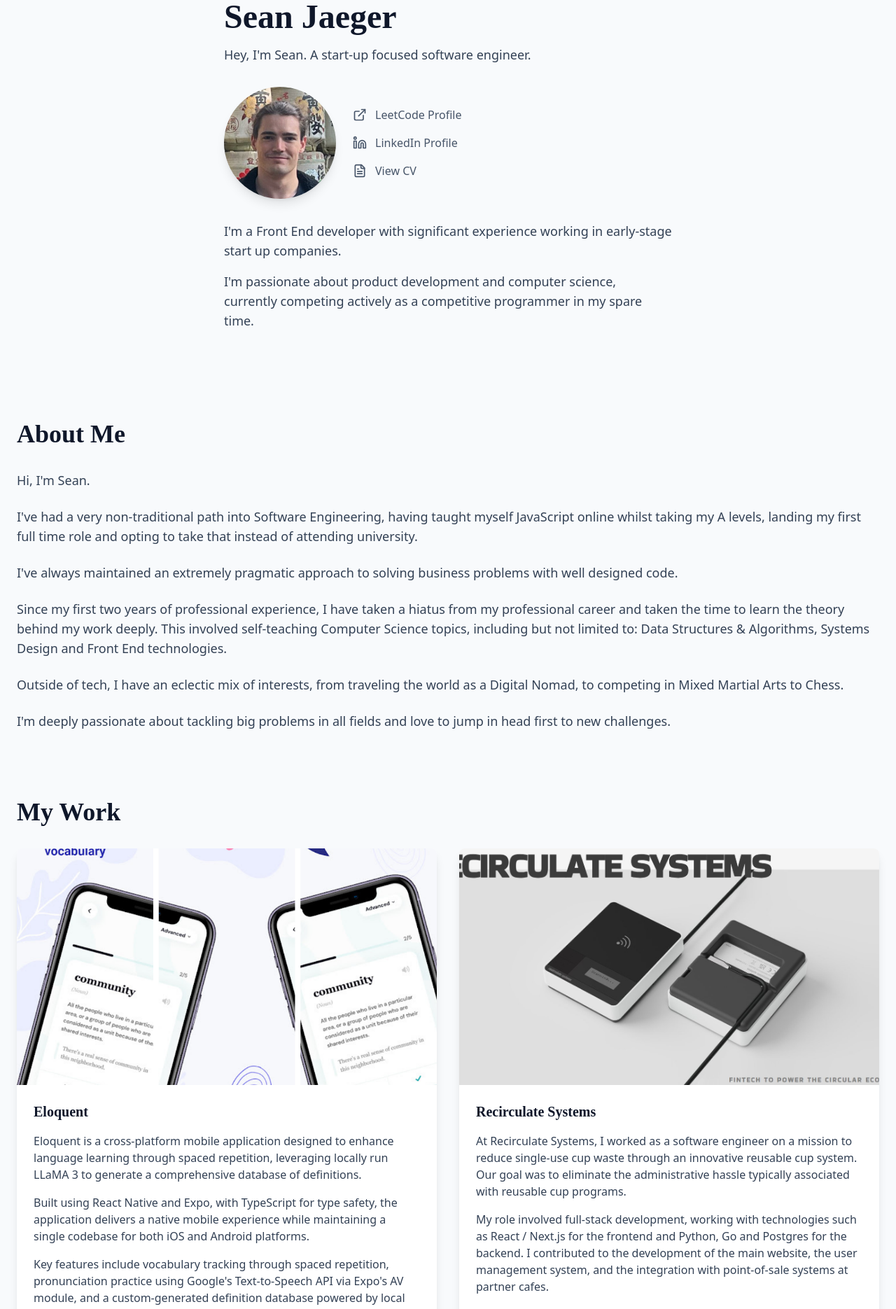
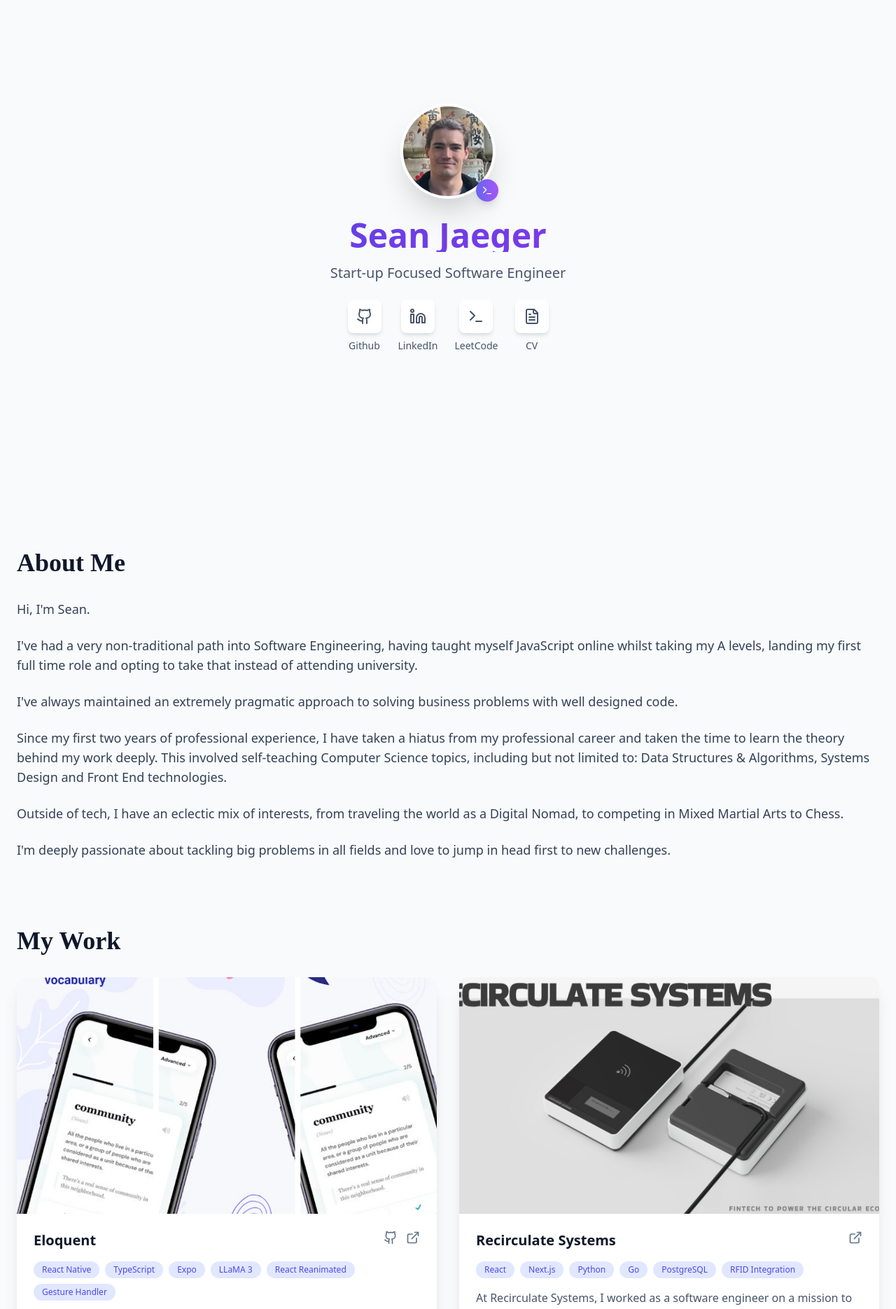
Before and after one commit to SeanJaeger1/Portfolio, a Next.js app: page / in a window 1280 px wide. Shown: the part 260-2130 px from the top of the page at 70% size. Built offline with nearby package versions, Linux system fonts and the light colour scheme.

Commit message:
Added scroll indicator and updated UX

```diff
--- a/components/IntroSection.tsx
+++ b/components/IntroSection.tsx
@@ -1,126 +1,115 @@
 import { FC } from 'react'
+import { motion } from 'framer-motion'
+import { Github, Linkedin, FileText, Terminal } from 'lucide-react'
 import Image from 'next/image'
-import { motion } from 'framer-motion'
-import { ExternalLink, Linkedin, FileText } from 'lucide-react'
-
-interface LinkData {
-  icon: typeof ExternalLink
-  text: string
-  url: string
-  ariaLabel: string
-}
 
 const IntroSection: FC = () => {
-  const links: LinkData[] = [
+  const links = [
     {
-      icon: ExternalLink,
-      text: 'LeetCode Profile',
-      url: 'https://leetcode.com/seanjaeger/',
-      ariaLabel: 'Visit my LeetCode profile',
+      icon: Github,
+      text: 'Github',
+      url: 'https://github.com/seanjaeger',
+      ariaLabel: 'View my GitHub profile',
     },
     {
       icon: Linkedin,
-      text: 'LinkedIn Profile',
+      text: 'LinkedIn',
       url: 'https://www.linkedin.com/in/sean-jaeger/',
       ariaLabel: 'Connect with me on LinkedIn',
     },
     {
+      icon: Terminal,
+      text: 'LeetCode',
+      url: 'https://leetcode.com/seanjaeger/',
+      ariaLabel: 'View my LeetCode profile',
+    },
+    {
       icon: FileText,
-      text: 'View CV',
+      text: 'CV',
       url: '/Sean-Jaeger-CV.pdf',
       ariaLabel: 'Download my CV',
     },
   ]
 
-  const containerVariants = {
-    hidden: { opacity: 0, y: 20 },
-    visible: {
-      opacity: 1,
-      y: 0,
-      transition: {
-        duration: 0.6,
-        staggerChildren: 0.2,
-      },
-    },
-  }
-
-  const itemVariants = {
-    hidden: { opacity: 0, x: -20 },
-    visible: { opacity: 1, x: 0 },
-  }
-
   return (
-    <motion.section
+    <section
       id="intro"
-      aria-label="Introduction"
-      initial="hidden"
-      animate="visible"
-      variants={containerVariants}
-      className="max-w-2xl mx-auto px-4 py-8"
+      className="min-h-[90vh] flex flex-col justify-center relative"
     >
-      <motion.h1
-        variants={itemVariants}
-        className="text-4xl md:text-5xl font-kaisei font-bold text-slate-900 dark:text-slate-100"
-      >
-        Sean Jaeger
-      </motion.h1>
-
-      <motion.p
-        variants={itemVariants}
-        className="mt-4 text-lg text-slate-700 dark:text-slate-300"
-      >
-        Hey, I'm Sean. A start-up focused software engineer.
-      </motion.p>
+      <div className="absolute inset-0 bg-gradient-to-br from-indigo-50 to-purple-50 dark:from-slate-900 dark:to-slate-800 -z-10" />
 
       <motion.div
-        variants={itemVariants}
-        className="my-8 flex flex-col md:flex-row items-center gap-6"
+        initial={{ opacity: 0, y: 20 }}
+        animate={{ opacity: 1, y: 0 }}
+        transition={{ duration: 0.6 }}
+        className="space-y-6"
       >
-        <div className="relative w-32 h-32 md:w-40 md:h-40 flex-shrink-0">
+        <motion.div
+          initial={{ opacity: 0, scale: 0.9 }}
+          animate={{ opacity: 1, scale: 1 }}
+          transition={{ delay: 0.2 }}
+          className="relative w-32 h-32 mx-auto mb-8"
+        >
           <Image
             src="/headshot.jpg"
             alt="Sean Jaeger"
             fill
-            className="rounded-full object-cover shadow-lg"
-            sizes="(max-width: 768px) 128px, 160px"
+            className="rounded-full object-cover shadow-2xl ring-4 ring-white dark:ring-slate-700"
+            sizes="128px"
             priority
           />
+          <div className="absolute -bottom-2 -right-2 bg-gradient-to-r from-indigo-500 to-purple-500 w-8 h-8 rounded-full flex items-center justify-center shadow-lg">
+            <Terminal className="w-4 h-4 text-white" />
+          </div>
+        </motion.div>
+
+        <div className="text-center space-y-4">
+          <motion.h1
+            initial={{ opacity: 0, y: 20 }}
+            animate={{ opacity: 1, y: 0 }}
+            transition={{ delay: 0.3 }}
+            className="text-4xl md:text-5xl font-bold bg-clip-text text-transparent bg-gradient-to-r from-indigo-600 to-purple-600 dark:from-indigo-400 dark:to-purple-400"
+          >
+            Sean Jaeger
+          </motion.h1>
+
+          <motion.p
+            initial={{ opacity: 0, y: 20 }}
+            animate={{ opacity: 1, y: 0 }}
+            transition={{ delay: 0.4 }}
+            className="text-xl text-slate-600 dark:text-slate-300"
+          >
+            Start-up Focused Software Engineer
+          </motion.p>
         </div>
 
-        <div className="flex flex-col gap-4">
-          {links.map(({ icon: Icon, text, url, ariaLabel }, index) => (
+        <motion.div
+          initial={{ opacity: 0, y: 20 }}
+          animate={{ opacity: 1, y: 0 }}
+          transition={{ delay: 0.5 }}
+          className="flex justify-center gap-6 mt-8"
+        >
+          {links.map(({ icon: Icon, url, text, ariaLabel }) => (
             <motion.a
-              key={index}
+              key={url}
               href={url}
               target="_blank"
               rel="noopener noreferrer"
               aria-label={ariaLabel}
-              className="flex items-center gap-3 text-slate-600 hover:text-slate-900 dark:text-slate-400
-                dark:hover:text-slate-100 transition-colors duration-200"
-              variants={itemVariants}
-              whileHover={{ scale: 1.05 }}
+              whileHover={{ scale: 1.1 }}
               whileTap={{ scale: 0.95 }}
+              className="flex flex-col items-center gap-2 text-slate-600 hover:text-indigo-600 dark:text-slate-400
+                dark:hover:text-indigo-400 transition-colors duration-200"
             >
-              <Icon className="w-5 h-5" />
-              <span className="text-base">{text}</span>
+              <div className="p-3 rounded-lg bg-white dark:bg-slate-800 shadow-md hover:shadow-xl transition-shadow duration-200">
+                <Icon className="w-6 h-6" />
+              </div>
+              <span className="text-sm font-medium">{text}</span>
             </motion.a>
           ))}
-        </div>
+        </motion.div>
       </motion.div>
-
-      <motion.div variants={itemVariants} className="space-y-4">
-        <p className="text-lg text-slate-700 dark:text-slate-300">
-          I'm a Front End developer with significant experience working in
-          early-stage start up companies.
-        </p>
-
-        <p className="text-lg text-slate-700 dark:text-slate-300">
-          I'm passionate about product development and computer science,
-          currently competing actively as a competitive programmer in my spare
-          time.
-        </p>
-      </motion.div>
-    </motion.section>
+    </section>
   )
 }
 
--- a/components/ProjectCard.tsx
+++ b/components/ProjectCard.tsx
@@ -1,12 +1,14 @@
 import { FC } from 'react'
 import Image, { StaticImageData } from 'next/image'
 import { motion } from 'framer-motion'
-import { ANIMATION_VARIANTS } from '../constants/animations'
+import { ExternalLink, Github } from 'lucide-react'
 
 interface ProjectCardProps {
   title: string
   image: StaticImageData
   link: string
+  github?: string
+  tech: string[]
   description: string[]
 }
 
@@ -14,37 +16,73 @@ const ProjectCard: FC<ProjectCardProps> = ({
   title,
   image,
   link,
+  github,
+  tech,
   description,
 }) => (
   <motion.article
-    variants={ANIMATION_VARIANTS.item}
-    className="rounded-lg overflow-hidden bg-white dark:bg-slate-800 shadow-lg hover:shadow-xl
-      transition-shadow duration-300"
+    initial={{ opacity: 0, y: 20 }}
+    whileInView={{ opacity: 1, y: 0 }}
+    viewport={{ once: true }}
+    className="group rounded-xl overflow-hidden bg-white dark:bg-slate-800 shadow-xl hover:shadow-2xl
+      transition-all duration-300 transform hover:-translate-y-1"
   >
-    <a href={link} target="_blank" rel="noopener noreferrer" className="block">
-      <div className="relative aspect-video w-full">
+    <div className="relative aspect-video w-full overflow-hidden">
       <Image
         src={image}
         alt={`${title} Screenshot`}
         fill
-          className="object-cover"
+        className="object-cover transform group-hover:scale-105 transition-transform duration-300"
         sizes="(max-width: 768px) 100vw, (max-width: 1200px) 50vw, 33vw"
       />
+      <div className="absolute inset-0 bg-gradient-to-t from-black/50 to-transparent opacity-0 group-hover:opacity-100 transition-opacity duration-300" />
     </div>
-      <div className="p-6">
-        <h3 className="text-xl font-kaisei font-bold text-slate-900 dark:text-slate-100 mb-4">
+
+    <div className="p-6 space-y-4">
+      <div className="flex justify-between items-start">
+        <h3 className="text-xl font-bold text-slate-900 dark:text-slate-100">
           {title}
         </h3>
+        <div className="flex gap-3">
+          {github && (
+            <a
+              href={github}
+              target="_blank"
+              rel="noopener noreferrer"
+              className="text-slate-500 hover:text-indigo-500 dark:text-slate-400 dark:hover:text-indigo-400"
+            >
+              <Github className="w-5 h-5" />
+            </a>
+          )}
+          <a
+            href={link}
+            target="_blank"
+            rel="noopener noreferrer"
+            className="text-slate-500 hover:text-indigo-500 dark:text-slate-400 dark:hover:text-indigo-400"
+          >
+            <ExternalLink className="w-5 h-5" />
+          </a>
+        </div>
+      </div>
+
+      <div className="flex flex-wrap gap-2">
+        {tech.map((item) => (
+          <span
+            key={item}
+            className="px-3 py-1 text-xs font-medium rounded-full bg-indigo-100 text-indigo-600
+              dark:bg-indigo-900/30 dark:text-indigo-400"
+          >
+            {item}
+          </span>
+        ))}
+      </div>
+
       {description.map((paragraph, index) => (
-          <p
-            key={index}
-            className="text-slate-700 dark:text-slate-300 mt-4 first:mt-0"
-          >
+        <p key={index} className="text-slate-600 dark:text-slate-300">
           {paragraph}
         </p>
       ))}
     </div>
-    </a>
   </motion.article>
 )
 
--- a/data/projectsData.ts
+++ b/data/projectsData.ts
@@ -9,6 +9,8 @@ export interface Project {
   image: StaticImageData
   link: string
   description: string[]
+  github?: string
+  tech: string[]
 }
 
 export const projects: Project[] = [
@@ -16,6 +18,15 @@ export const projects: Project[] = [
     title: 'Eloquent',
     image: EloquentImage,
     link: 'https://eloquent-nine.vercel.app/',
+    github: 'https://github.com/yourusername/eloquent', // Add if available
+    tech: [
+      'React Native',
+      'TypeScript',
+      'Expo',
+      'LLaMA 3',
+      'React Reanimated',
+      'Gesture Handler',
+    ],
     description: [
       'Eloquent is a cross-platform mobile application designed to enhance language learning through spaced repetition, leveraging locally run LLaMA 3 to generate a comprehensive database of definitions.',
       'Built using React Native and Expo, with TypeScript for type safety, the application delivers a native mobile experience while maintaining a single codebase for both iOS and Android platforms.',
@@ -28,6 +39,14 @@ export const projects: Project[] = [
     title: 'Recirculate Systems',
     image: RCImage,
     link: 'https://www.recirculatesystems.com/',
+    tech: [
+      'React',
+      'Next.js',
+      'Python',
+      'Go',
+      'PostgreSQL',
+      'RFID Integration',
+    ],
     description: [
       'At Recirculate Systems, I worked as a software engineer on a mission to reduce single-use cup waste through an innovative reusable cup system. Our goal was to eliminate the administrative hassle typically associated with reusable cup programs.',
       'My role involved full-stack development, working with technologies such as React / Next.js for the frontend and Python, Go and Postgres for the backend. I contributed to the development of the main website, the user management system, and the integration with point-of-sale systems at partner cafes.',
@@ -40,6 +59,8 @@ export const projects: Project[] = [
     title: 'Human Lambdas',
     image: HLImage,
     link: 'https://github.com/Human-Lambdas/human-lambdas',
+    github: 'https://github.com/Human-Lambdas/human-lambdas',
+    tech: ['TypeScript', 'React', 'Django', 'Python', 'UI/UX Design'],
     description: [
       'After joining Human Lambdas (Seedcamp backed) as a founding engineer at 18, I worked full stack on both the TypeScript React web app and Django Back End creating Human In The Loop infrastructure for reliable and scalable data labelling.',
       'Working within a start-up of four, I wore many hats and made various contributions to everything from UI/UX to broader discussions about company strategy, whilst receiving mentorship from my colleagues.',
@@ -50,6 +71,7 @@ export const projects: Project[] = [
     title: 'Competitive Programming',
     image: CPImage,
     link: 'https://leetcode.com/seanjaeger/',
+    tech: ['Python', 'Algorithms', 'Data Structures', 'Problem Solving'],
     description: [
       'As part of my studies of Computer Science, I have put my knowledge into practice by competing in timed competitive programming competitions using Python.',
       'These competitions involve four questions of increasing difficulty, where a sufficiently asymptotically efficient solution is required for all test cases to pass.',
```
Also changed, not shown: components/ScrollIndicator.tsx (added, +31 -0 lines). Lines whose indentation alone changed are shown as unchanged.
